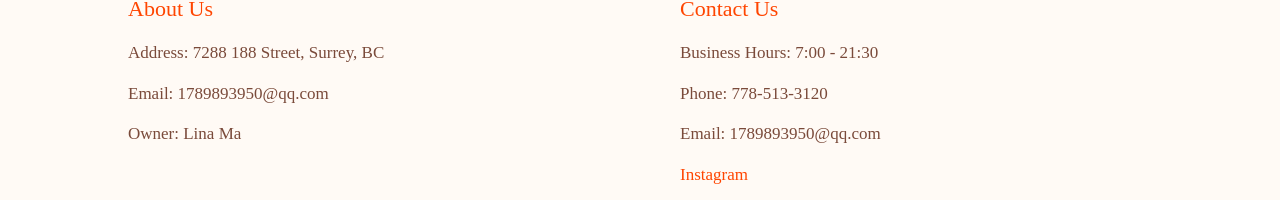
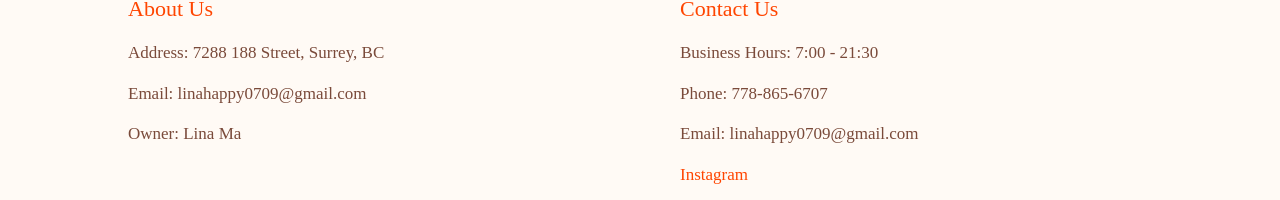
Before and after one commit to yinxuanzhang/lina-bakery, a React (Vite) app in the folder frontend/: page /order in a window 1280 px wide. Shown: the part 912-1112 px from the top of the page. Built offline with nearby package versions, Linux system fonts and the light colour scheme; no server answers.

Commit message:
update owner information

```diff
--- a/frontend/index.html
+++ b/frontend/index.html
@@ -2,9 +2,9 @@
 <html lang="en">
   <head>
     <meta charset="UTF-8" />
-    <link rel="icon" type="image/svg+xml" href="/vite.svg" />
+    <link rel="icon" type="image/png" href="/webicon.png" />
     <meta name="viewport" content="width=device-width, initial-scale=1.0" />
-    <title>lina-bakery</title>
+    <title>kkcakes</title>
   </head>
   <body>
     <div id="root"></div>
--- a/frontend/src/components/PagesBottom.jsx
+++ b/frontend/src/components/PagesBottom.jsx
@@ -7,15 +7,15 @@ export function PagesBottom() {
         <div className="footer-column about-us">
           <div className="footer-header">About Us</div>
           <div className="footer-single-information">Address: 7288 188 Street, Surrey, BC</div>
-          <div className="footer-single-information">Email: 1789893950@qq.com</div>
+          <div className="footer-single-information">Email: linahappy0709@gmail.com</div>
           <div className="footer-single-information">Owner: Lina Ma</div>
         </div>
 
         <div className="footer-column contact-with-us">
           <div className="footer-header">Contact Us</div>
           <div className="footer-single-information">Business Hours: 7:00 - 21:30</div>
-          <div className="footer-single-information">Phone: 778-513-3120</div>
-          <div className="footer-single-information">Email: 1789893950@qq.com</div>
+          <div className="footer-single-information">Phone: 778-865-6707</div>
+          <div className="footer-single-information">Email: linahappy0709@gmail.com</div>
           <div className="footer-single-information">
             <a href="https://www.instagram.com/lmlina929/" target="_blank" rel="noreferrer">
               Instagram
```
Also changed, not shown: 1 other file (tests, documents, lock files or other folders).
